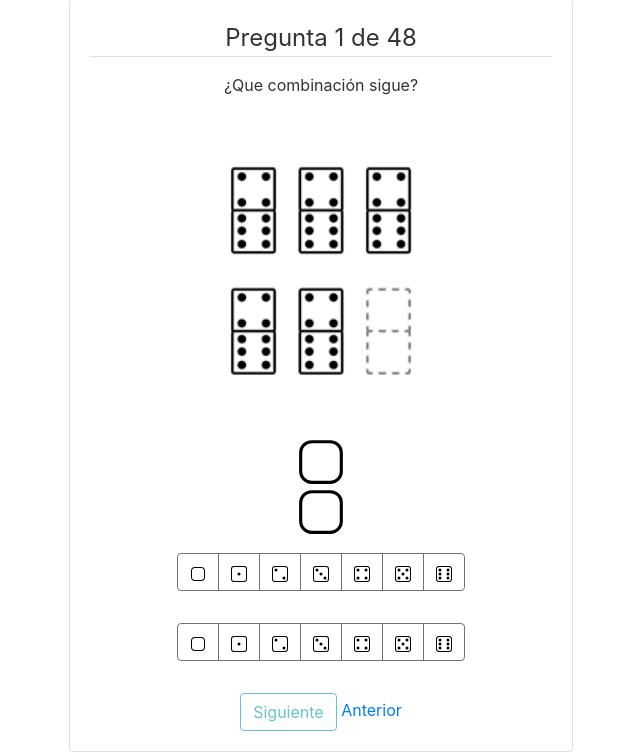
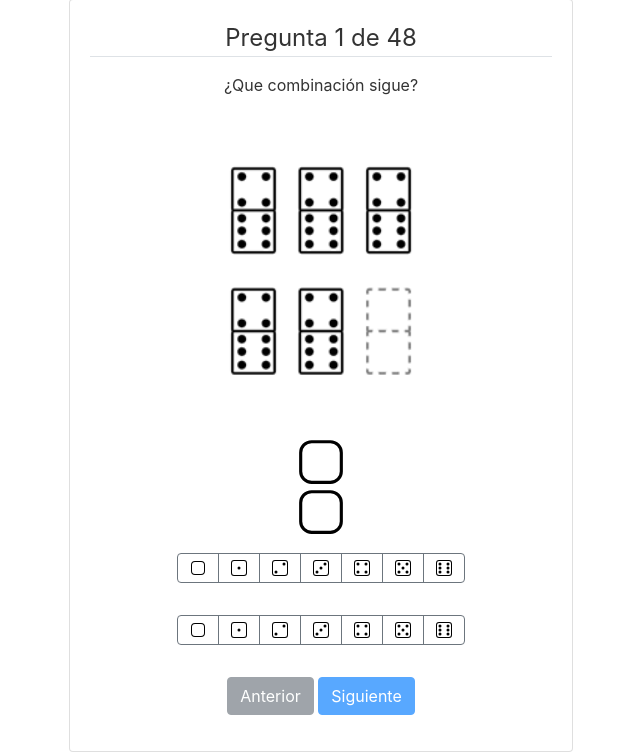
Before and after one commit to ReynaldoIsaacGuevaraRamos/sepenipsmerv2, a PHP site: page /views/evaluaciones/inteligencia.php in a window 1280 px wide. Shown: the part 81-833 px from the top of the page, without its empty margins (319-959 px from the left). Run offline with PHP 8.4, Linux system fonts and the light colour scheme; a user stored in the database is signed in; some libraries are stand-ins or nearby versions.

Commit message:
Se agrego boton anterior y terminar a la prueba de inteligencia

```diff
--- a/views/evaluaciones/inteligencia.php
+++ b/views/evaluaciones/inteligencia.php
@@ -1,3 +1,14 @@
+<?php
+session_start();
+
+if ($_SESSION["s_usuario"] === null) {
+    header("Location: ../../index.php");
+}
+
+$rol_usuario = $_SESSION["s_rol"];
+echo "<script>console.log( 'Debug Objects: " . $rol_usuario . "' );</script>";
+?>
+
 <!DOCTYPE html>
 <html>
     <head>
@@ -72,10 +83,10 @@
                                     <img src = "../../img/evaluacionInteligencia/iconos/dice-1.svg" alt="dado cara 1"/>
                                 </button>
                                 <button value="2" type="button" class="btn btn-outline-secondary">
-                                    <img src = "../../img/evaluacionInteligencia/iconos/dice-2.svg" alt="dado cara 2"/>
+                                    <img src = "../../img/evaluacionInteligencia/iconos/dice-2.svg" alt="dado cara 2" style="transform:rotate(90deg);"/>
                                 </button>
                                 <button value="3" type="button" class="btn btn-outline-secondary">
-                                    <img src = "../../img/evaluacionInteligencia/iconos/dice-3.svg" alt="dado cara 3"/>
+                                    <img src = "../../img/evaluacionInteligencia/iconos/dice-3.svg" alt="dado cara 3" style="transform:rotate(90deg);"/>
                                 </button>
                                 <button value="4" type="button" class="btn btn-outline-secondary">
                                     <img src = "../../img/evaluacionInteligencia/iconos/dice-4.svg" alt="dado cara 4"/>
@@ -99,10 +110,10 @@
                                     <img src = "../../img/evaluacionInteligencia/iconos/dice-1.svg" alt="dado cara 1"/>
                                 </button>
                                 <button value="2" type="button" class="btn btn-outline-secondary">
-                                    <img src = "../../img/evaluacionInteligencia/iconos/dice-2.svg" alt="dado cara 2"/>
+                                    <img src = "../../img/evaluacionInteligencia/iconos/dice-2.svg" alt="dado cara 2" style="transform:rotate(90deg);"/>
                                 </button>
                                 <button value="3" type="button" class="btn btn-outline-secondary">
-                                    <img src = "../../img/evaluacionInteligencia/iconos/dice-3.svg" alt="dado cara 3"/>
+                                    <img src = "../../img/evaluacionInteligencia/iconos/dice-3.svg" alt="dado cara 3" style="transform:rotate(90deg);"/>
                                 </button>
                                 <button value="4" type="button" class="btn btn-outline-secondary">
                                     <img src = "../../img/evaluacionInteligencia/iconos/dice-4.svg" alt="dado cara 4"/>
@@ -115,12 +126,11 @@
                                 </button>
                             </div>
                         </div>
-
-                        <input  type="submit" name="action" id="btnSiguiente" value="Siguiente" class="btn btn-outline-info">
-                        <a href="#">Anterior</a>
+                        <button type="button" class="btn btn-secondary btnAnterior">Anterior</button>
+                        <button id='btnSiguiente' type="button" class="btn btn-primary">Siguiente</button>
+                        <input id="btnTerminar" class="btn btn-primary" type="submit" value="Terminar">
                     </form>
                 </div>
-
             </div>
 
         </div>
@@ -139,10 +149,15 @@
         <script src="https://maxcdn.bootstrapcdn.com/bootstrap/4.0.0/js/bootstrap.min.js"
                 integrity="sha384-JZR6Spejh4U02d8jOt6vLEHfe/JQGiRRSQQxSfFWpi1MquVdAyjUar5+76PVCmYl"
         crossorigin="anonymous"></script>
-        <script type="text/javascript">
-            window.onbeforeunload = function() {
-                return "¿Estas seguro que quieres salir?"
+        <script language="JavaScript" type="text/javascript">
+
+            window.onbeforeunload = preguntarAntesDeSalir;
+
+            function preguntarAntesDeSalir()
+            {
+            if (true)
+                return "¿Seguro que quieres salir?";
             }
-         </script>
+        </script>
     </body>
 </html>
--- a/views/inteligencia.js
+++ b/views/inteligencia.js
@@ -6,129 +6,88 @@ $(document).ready(function () {
     var indice=0;
     //Respuesta del usuario
     var respuestaSuperior, respuestaInferior;
-    //Deshabilitamos boton de siguiente
-    $("#btnSiguiente").attr('disabled', true); //Desabilito el Botton
+    //Deshabilitamos boton de siguiente y anterior
+    $("#btnSiguiente").attr('disabled', true);
+    $(".btnAnterior").attr('disabled', true);
+    //Ocultamos boton submit Terminar
+    $('#btnTerminar').hide();
 
-    //  Cambia cara del dado superior segun boton seleccionado
-    $('#dadoSuperior button').on('click', function() {
+    /*  Cambia cara del dado superior segun boton seleccionado */
+    $('#dadoSuperior button').on('click', function()
+    {
+
+        //boton seleccionado
         var thisBtn = $(this);
+        //Se muestra el boton como activo
+        thisBtn.addClass('active').siblings().removeClass('active');
+        //Se guarda el valor del boton seleccionado
+        var btnValue = thisBtn.val();
 
-        thisBtn.addClass('active').siblings().removeClass('active');
-        var btnValue = thisBtn.val();
-        if(btnValue == "0")
+        //Se muestra al usuario el boton seleccionado por medio del div carasuperiorDado
+        if(btnValue==2 || btnValue==3)
         {
-            $("#caraSuperiorDado").html('<img src = "../../img/evaluacionInteligencia/iconos/dice-0.svg" width="50" height="50"/>');
+            $("#caraSuperiorDado").html('<img src = "../../img/evaluacionInteligencia/iconos/dice-'+btnValue+'.svg" width="50" height="50" style="transform:rotate(90deg);"/>');
             respuestaSuperior=btnValue;
-        }
-        else if(btnValue == "1")
+        }else
         {
-            $("#caraSuperiorDado").html('<img src = "../../img/evaluacionInteligencia/iconos/dice-1.svg" width="50" height="50"/>');
+            $("#caraSuperiorDado").html('<img src = "../../img/evaluacionInteligencia/iconos/dice-'+btnValue+'.svg" width="50" height="50"/>');
             respuestaSuperior=btnValue;
-        }
-        else if(btnValue == "2")
-        {
-            $("#caraSuperiorDado").html('<img src = "../../img/evaluacionInteligencia/iconos/dice-2.svg" width="50" height="50"/>');
-            respuestaSuperior=btnValue;
-        }
-        else if(btnValue == "3")
-        {
-            $("#caraSuperiorDado").html('<img src = "../../img/evaluacionInteligencia/iconos/dice-3.svg" width="50" height="50"/>');
-            respuestaSuperior=btnValue;
-        }
-        else if(btnValue == "4")
-        {
-            $("#caraSuperiorDado").html('<img src = "../../img/evaluacionInteligencia/iconos/dice-4.svg" width="50" height="50"/>');
-            respuestaSuperior=btnValue;
-        }
-        else if(btnValue == "5")
-        {
-            $("#caraSuperiorDado").html('<img src = "../../img/evaluacionInteligencia/iconos/dice-5.svg" width="50" height="50"/>');
-            respuestaSuperior=btnValue;
-        }
-        else if(btnValue == "6")
-        {
-            $("#caraSuperiorDado").html('<img src = "../../img/evaluacionInteligencia/iconos/dice-6.svg" width="50" height="50"/>');
-            respuestaSuperior=btnValue;
-        }
-        else{
-            $("#caraSuperiorDado").html('<img src = "../../img/evaluacionInteligencia/iconos/dice-0.svg" width="50" height="50"/>');
         }
 
         //Verificamos si ya selecciono ambas caras del dado
         if(respuestaInferior!=null && respuestaSuperior!=null){
-            $("#btnSiguiente").attr('disabled', false); //Desabilito el Botton
-            //Se verifica si nos encontramos en la pregunta 48
+            $("#btnSiguiente").attr('disabled', false); //Habilitamos el boton siguiente
+
+            //Si ha seleccionado ambas caras del dado y es la pregunta 48 habilitamos el boton 'terminar'
             if(indice==47){
-                $("#btnSiguiente").val("Terminar");
+                $("#btnTerminar").attr('disabled', false);
             }
         }
 
-      });
+    });
 
     //  Cambia cara del dado inferior segun boton seleccionado
-      $('#dadoInferior button').on('click', function() {
-        var thisBtn = $(this);
+      $('#dadoInferior button').on('click', function()
+      {
+         //boton seleccionado
+         var thisBtn = $(this);
+         //Se muestra el boton como activo
+         thisBtn.addClass('active').siblings().removeClass('active');
+         //Se guarda el valor del boton seleccionado
+         var btnValue = thisBtn.val();
 
-        thisBtn.addClass('active').siblings().removeClass('active');
-        var btnValue = thisBtn.val();
-        if(btnValue == "0")
-        {
-            $("#caraInferiorDado").html('<img src = "../../img/evaluacionInteligencia/iconos/dice-0.svg" width="50" height="50"/>');
-            respuestaInferior= btnValue;
-        }
-        else if(btnValue == "1")
-        {
-            $("#caraInferiorDado").html('<img src = "../../img/evaluacionInteligencia/iconos/dice-1.svg" width="50" height="50"/>');
-            respuestaInferior= btnValue;
-        }
-        else if(btnValue == "2")
-        {
-            $("#caraInferiorDado").html('<img src = "../../img/evaluacionInteligencia/iconos/dice-2.svg" width="50" height="50"/>');
-            respuestaInferior= btnValue;
-        }
-        else if(btnValue == "3")
-        {
-            $("#caraInferiorDado").html('<img src = "../../img/evaluacionInteligencia/iconos/dice-3.svg" width="50" height="50"/>');
-            respuestaInferior= btnValue;
-        }
-        else if(btnValue == "4")
-        {
-            $("#caraInferiorDado").html('<img src = "../../img/evaluacionInteligencia/iconos/dice-4.svg" width="50" height="50"/>');
-            respuestaInferior= btnValue;
-        }
-        else if(btnValue == "5")
-        {
-            $("#caraInferiorDado").html('<img src = "../../img/evaluacionInteligencia/iconos/dice-5.svg" width="50" height="50"/>');
-            respuestaInferior= btnValue;
-        }
-        else if(btnValue == "6")
-        {
-            $("#caraInferiorDado").html('<img src = "../../img/evaluacionInteligencia/iconos/dice-6.svg" width="50" height="50"/>');
-            respuestaInferior= btnValue;
-        }
-        else{
-            $("#caraInferiorDado").html('<img src = "../../img/evaluacionInteligencia/iconos/dice-0.svg" width="50" height="50"/>');
-        }
+         //Se muestra al usuario el boton seleccionado por medio del div carasuperiorDado
+         if(btnValue==2 || btnValue==3)
+         {
+             $("#caraInferiorDado").html('<img src = "../../img/evaluacionInteligencia/iconos/dice-'+btnValue+'.svg" width="50" height="50" style="transform:rotate(90deg);"/>');
+             respuestaInferior=btnValue;
+         }else
+         {
+             $("#caraInferiorDado").html('<img src = "../../img/evaluacionInteligencia/iconos/dice-'+btnValue+'.svg" width="50" height="50"/>');
+             respuestaInferior=btnValue;
+         }
 
         //Verificamos si ya selecciono ambas caras del dado
         if(respuestaInferior!=null && respuestaSuperior!=null){
-            $("#btnSiguiente").attr('disabled', false); //Desabilito el Botton
-            //Se verifica si nos encontramos en la pregunta 48
+
+            $("#btnSiguiente").attr('disabled', false); //Habilitamos el boton siguiente
+
+            //Si ha seleccionado ambas caras del dado y es la pregunta 48 habilitamos el boton 'terminar'
             if(indice==47){
-                $("#btnSiguiente").val("Terminar");
+                $("#btnTerminar").attr('disabled', false);
             }
         }
 
       });
 
 
-      //submit siguiente pregunta
-    $('#formularioEvaluacionInteligencia').submit(function (e)
+      //Boton siguiente
+    $('#btnSiguiente').click(function ()
     {
-        e.preventDefault(); //evita el comportambiento normal del submit, es decir, recarga total de la página
+        //Activamos el boton anterior
+        $(".btnAnterior").attr('disabled', false);
 
         //Verificamos que no nos sobrepasemos del numero de preguntas
-
         if(indice<47)
         {
             //Se guarda la respuesta
@@ -151,7 +110,42 @@ $(document).ready(function () {
             $("#caraSuperiorDado").html('<img src = "../../img/evaluacionInteligencia/iconos/dice-0.svg" width="50" height="50"/>');
             $('#dadoInferior button').siblings().removeClass('active');
             $("#caraInferiorDado").html('<img src = "../../img/evaluacionInteligencia/iconos/dice-0.svg" width="50" height="50"/>');
+
+            //Si se esta en la pregunta 48, se oculta el boton siguiente y se muestra el boton terminar
+            if(indice==47){
+                $('#btnTerminar').show();
+                $("#btnTerminar").attr('disabled', true); //Deshabilitamos el boton siguiente
+                $('#btnSiguiente').hide();
+            }
+        }
+    });
+
+    //Boton anterior
+    $(document).on("click", ".btnAnterior", function () {
+
+        //disminuimos indice
+        indice--;
+
+        //Si se retrocede de la pregunta 48, se oculta el boton terminar y se muestra el boton siguiente
+        if(indice==46){
+            $('#btnSiguiente').show();
+            $("#btnSiguiente").attr('disabled', true); //Deshabilitamos el boton siguiente
+            $('#btnTerminar').hide();
+        }
+        //Se ponen en null las respuestas nuevamente
+        respuestaSuperior=null;
+        respuestaInferior= null;
+
+        //Si nos encontramos en la pregunta 1 deshabilitamos el boton
+        if(indice==0)
+        {
+            $(".btnAnterior").attr('disabled', true);
         }
 
+        //Se modifica la leyenda y la imagen de la evaluacion
+        $("#leyendaIndice").html('Pregunta '+(indice+1)+' de 48');
+        $("#imagenPregunta").html('<img src="../../img/evaluacionInteligencia/'+(indice+1)+'.gif" width="300" height="300" />');
+
     });
+
 });
```
